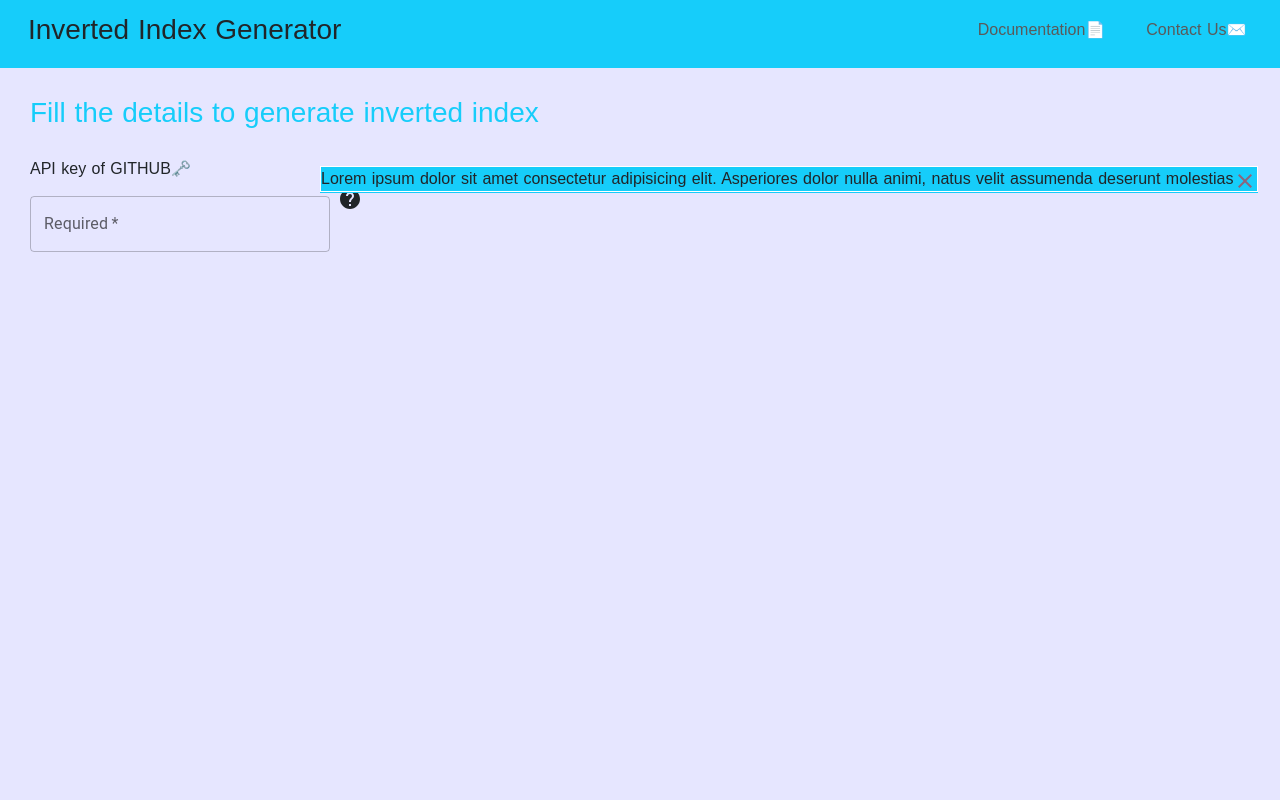
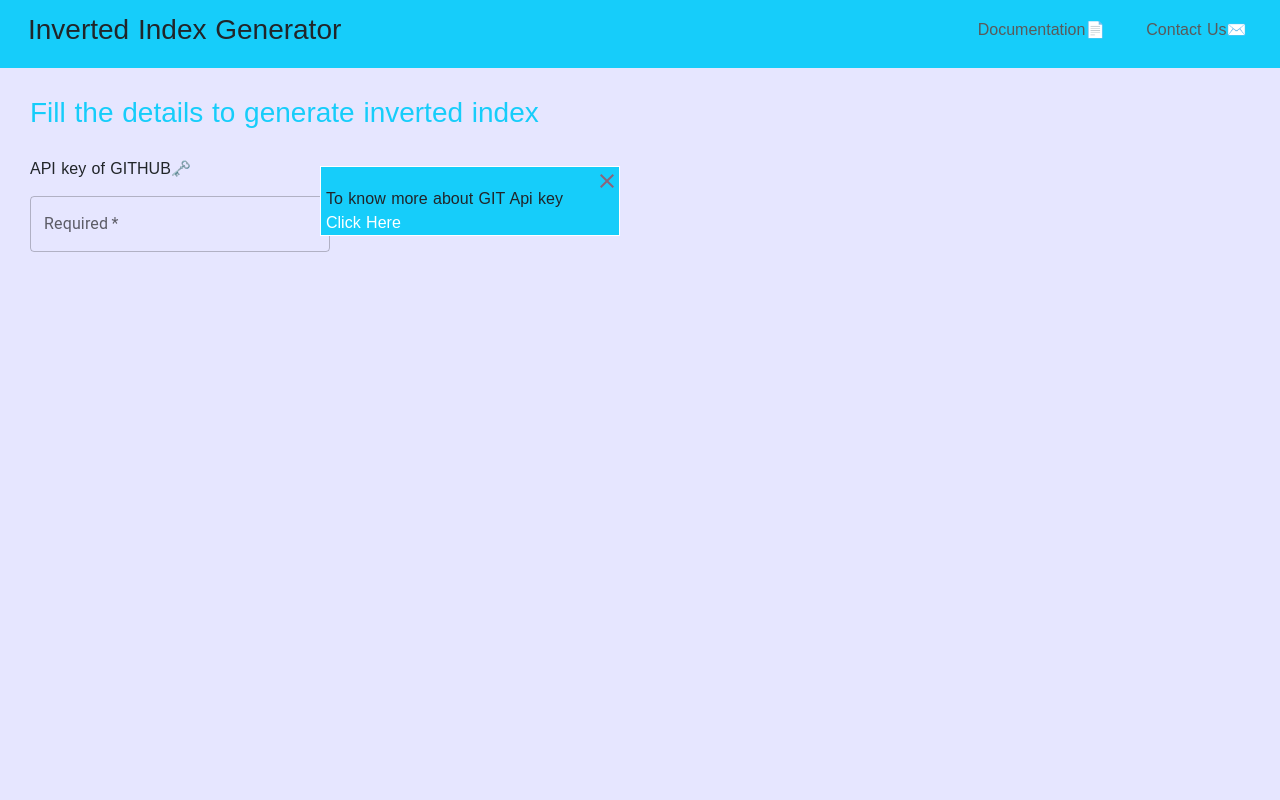
Before and after one commit to HerokuNivas/Project1-Fronted, a React (Create React App) app: page / in a window 1280 px wide. Both pictures are taken after a click on the icon 350 px from the left and 198 px from the top of the page. Shown: the top 800 px of the page. Built offline with nearby package versions, Linux system fonts and the light colour scheme.

Commit message:
Almost completed this popup

```diff
--- a/src/components/PopUp1.jsx
+++ b/src/components/PopUp1.jsx
@@ -1,37 +1,71 @@
 import Popup from "reactjs-popup";
 import React from "react";
-import '../css/PopUp1.css';
+import "../css/PopUp1.css";
 import { useState } from "react";
-import CloseIcon from '@mui/icons-material/Close';
+import CloseIcon from "@mui/icons-material/Close";
 import useWindowDimensions from "../functions/windowWidth";
-
 
 function PopUp1(props) {
   console.log("came in");
-    const {height, width} = useWindowDimensions();
+  const { height, width } = useWindowDimensions();
   const [ml, setml] = useState("25%");
   const [mt, setmt] = useState("13%");
   const [mr, setmr] = useState("1%");
-    const closeModel = () => {props.close(false)};
+  const closeModel = () => {
+    props.close(false);
+  };
 
-    window.onresize = function(){
-      if(width <= 1376){
-        setml("1%");
+  window.open = function(){
+    if (width <= 1376) {
+      setml("4%");
       setmt("12.5rem");
+      setmr("1%");
+    }
+
+    else{
+      setml("25%");
+      setmt("13%");
       setmr("1%");
     }
   }
 
+  window.onresize = function () {
+    if (width <= 1376) {
+      setml("4%");
+      setmt("12.5rem");
+      setmr("1%");
+    }
+
+    else{
+      setml("4%");
+      setmt("13%");
+      setmr("1%");
+    }
+  };
+
   return (
-
     <div>
-      <Popup contentStyle={{position: "absolute", marginLeft: ml, background:"#16cdfa" ,marginTop: mt, marginRight: mr, textAlign: "center"}} closeOnDocumentClick={false} open={true}>
+      <Popup
+        contentStyle={{
+          position: "absolute",
+          marginLeft: ml,
+          background: "#16cdfa",
+          marginTop: mt,
+          marginRight: mr,
+          textAlign: "left",
+          width: "300px",
+        }}
+        closeOnDocumentClick={false}
+        open={true}
+      >
         <div className="popup1">
           <a className="close" onClick={closeModel}>
-            <CloseIcon style={{color: "red"}}/>
+            <CloseIcon style={{ color: "red" }} />
           </a>
-          Lorem ipsum dolor sit amet consectetur adipisicing elit. Asperiores
-          dolor nulla animi, natus velit assumenda deserunt molestias
+          <div className="popup1text">
+            <span className="popup1text1">To know more about GIT Api key </span>
+            <a className="popuptext1anchor1" href="https://docs.github.com/en/rest">Click Here</a>
+          </div>
         </div>
       </Popup>
     </div>
--- a/src/css/PopUp1.css
+++ b/src/css/PopUp1.css
@@ -1,4 +1,18 @@
 
 .popup1{
     border: 1px solid white;
+    padding-left: 5px;
 }
+
+.popup1text{
+    margin-top: 20px;
+}
+
+.popuptext1anchor1{
+    color: white !important;
+}
+
+.popuptext1anchor1:hover{
+    color: black !important;
+    text-decoration: underline;
+}
```
Lines whose indentation alone changed are shown as unchanged.
